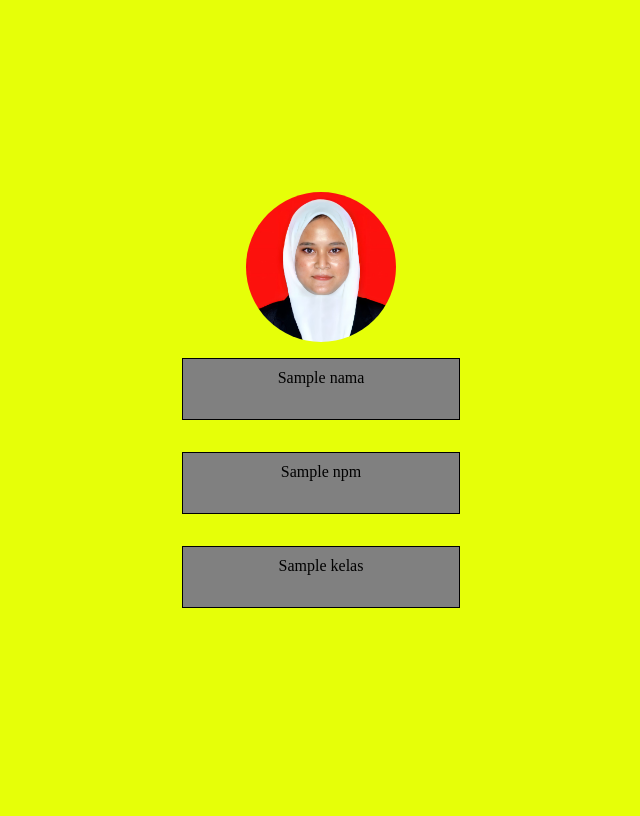
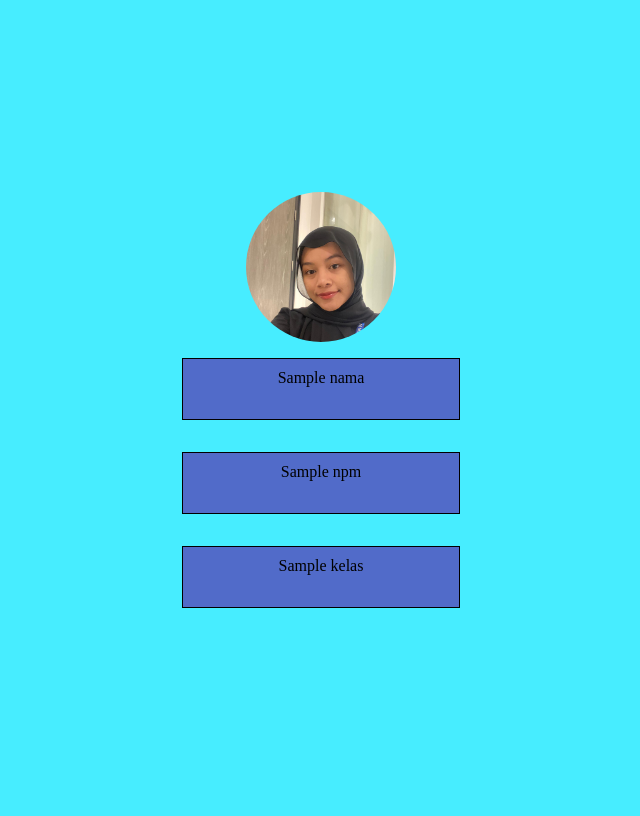
Before and after one commit to sinta23nurhalif/prak-web-lanjut-2117051015, a CodeIgniter 4 app: template app/Views/profile.php in a window 1280 px wide. Shown: the whole page, without its empty margins (319-959 px from the left). Run offline with PHP 8.4 and a stand-in for CodeIgniter, Linux system fonts and the light colour scheme; the template is opened without the code that fills it: most values are stand-ins (such as "Sample title", 1, 10 or a date in 2020); some libraries are stand-ins or nearby versions.

Commit message:
Initial Commit

```diff
--- a/app/Views/profile.php
+++ b/app/Views/profile.php
@@ -16,7 +16,7 @@
       <div class="container">
       <img src ="
     <?php
-        echo base_url('./img/foto_formal_sintaaa.jpeg') ;
+        echo base_url('./img/ijah.jpeg') ;
     ?>">
       <div class="item" >
             <?= $nama?>
--- a/public/css/style.css
+++ b/public/css/style.css
@@ -4,7 +4,7 @@
 
 body{
 
-    background-color: #e6ff08;
+    background-color: #47edff;
 
 }
 .container{
@@ -16,7 +16,7 @@ body{
     flex-direction: column;
 }
 .item{
-    background-color: gray;
+    background-color: rgb(81, 107, 201);
     margin: 2vh;
     padding: 10px;
     width :20vw;
```
Also changed, not shown: public/img/ijah.jpeg (added).
